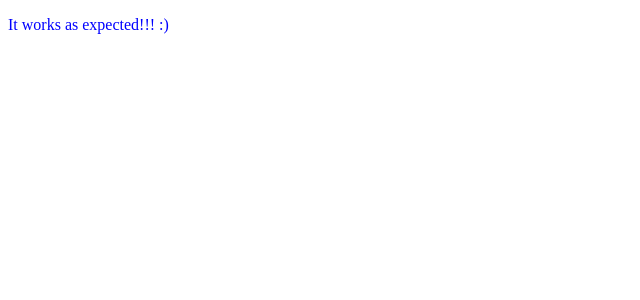
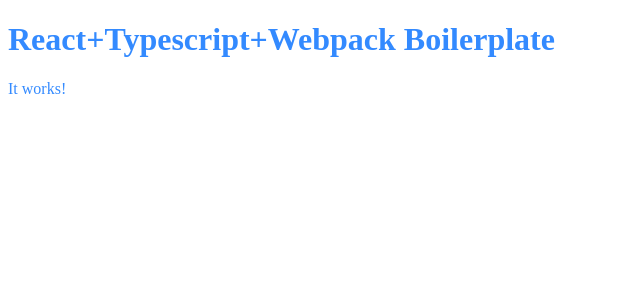
Before and after one commit to acederberg/typescript-webpack5-react-template, a React app: page / in a window 1280 px wide. Shown: the top 300 px of the page, without its empty margins (0-640 px from the left). Built offline with nearby package versions, Linux system fonts and the light colour scheme.

Commit message:
Added the msg component and the app component to make sure that imports are working properly. There was of course a monster bug since webpack is hell :). Read [this](https://github.com/pmmmwh/react-refresh-webpack-plugin/issues/176).

```diff
--- /dev/null
+++ b/src/app.tsx
@@ -0,0 +1,10 @@
+import Message from './message'
+
+const MESSAGE_NAME : String = "React+Typescript+Webpack Boilerplate"
+const MESSAGE : String = "It works!"
+
+export default function App()
+{
+	console.log( 'HERE' )
+	return <Message msg = { MESSAGE } msg_name = { MESSAGE_NAME } text_color = '#338aff'/>
+}
--- /dev/null
+++ b/src/fast-refresh-fix.tsx
@@ -0,0 +1,5 @@
+// @ts-expect-error
+global.$RefreshReg$ = () => {} ;
+
+// @ts-expect-error
+global.$RefreshSig$ = () => () => {};
--- a/src/index.tsx
+++ b/src/index.tsx
@@ -1,7 +1,10 @@
 import ReactDOM from 'react-dom'
+
+import './fast-refresh-fix'
 import './index.css'
+import App from './app'
 
 ReactDOM.render(
-	<p>It works as expected!!! :)</p>,
+	<App/>,
 	document.getElementById( 'root' )
 )
--- /dev/null
+++ b/src/message.tsx
@@ -0,0 +1,20 @@
+
+export interface MessageProperties
+{
+	text_color : String
+	msg_name : String
+	msg : String
+}
+
+
+
+export default function Message( props : MessageProperties )
+{
+	console.log( 'there' )
+	const { msg, msg_name, text_color } = props
+
+	return <div style = {{ color : text_color }}>
+		<h1>{ msg_name }</h1>
+		<p>{ msg }</p>
+	</div>
+}
```
